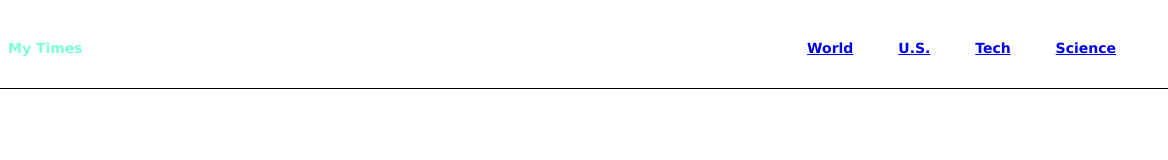
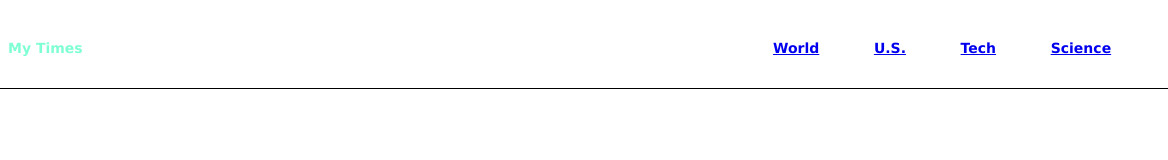
Before and after one commit to RASL10/mytimes, a plain HTML site: page index.html in a window 1280 px wide. Shown: the full height of the page, 112-1280 px from the left. Drawn offline with Linux system fonts and the light colour scheme.

Commit message:
shrink fix

```diff
--- a/index.html
+++ b/index.html
@@ -11,11 +11,11 @@
         <img src="resources/images/img-myt-logo.jpg">
         <span>My Times</span>
       </div>
-      <nav class="min-width">
-        <li><a href="#world">World</a></li>
-        <li><a href="#us">U.S.</a></li>
-        <li><a href="#tech">Tech</a></li>
-        <li><a href="#science">Science</a></li>
+      <nav>
+        <li><a href="#world">World</a></li> &nbsp;
+        <li><a href="#us">U.S.</a></li> &nbsp;
+        <li><a href="#tech">Tech</a></li> &nbsp;
+        <li><a href="#science">Science</a></li>&nbsp;
       </nav>
       <header/>
 
--- a/resources/css/style.css
+++ b/resources/css/style.css
@@ -35,6 +35,3 @@ li {
   margin: 20px;
   flex-wrap: nowrap;
 }
-min-width {
-  overflow-x: auto;
-}
```
